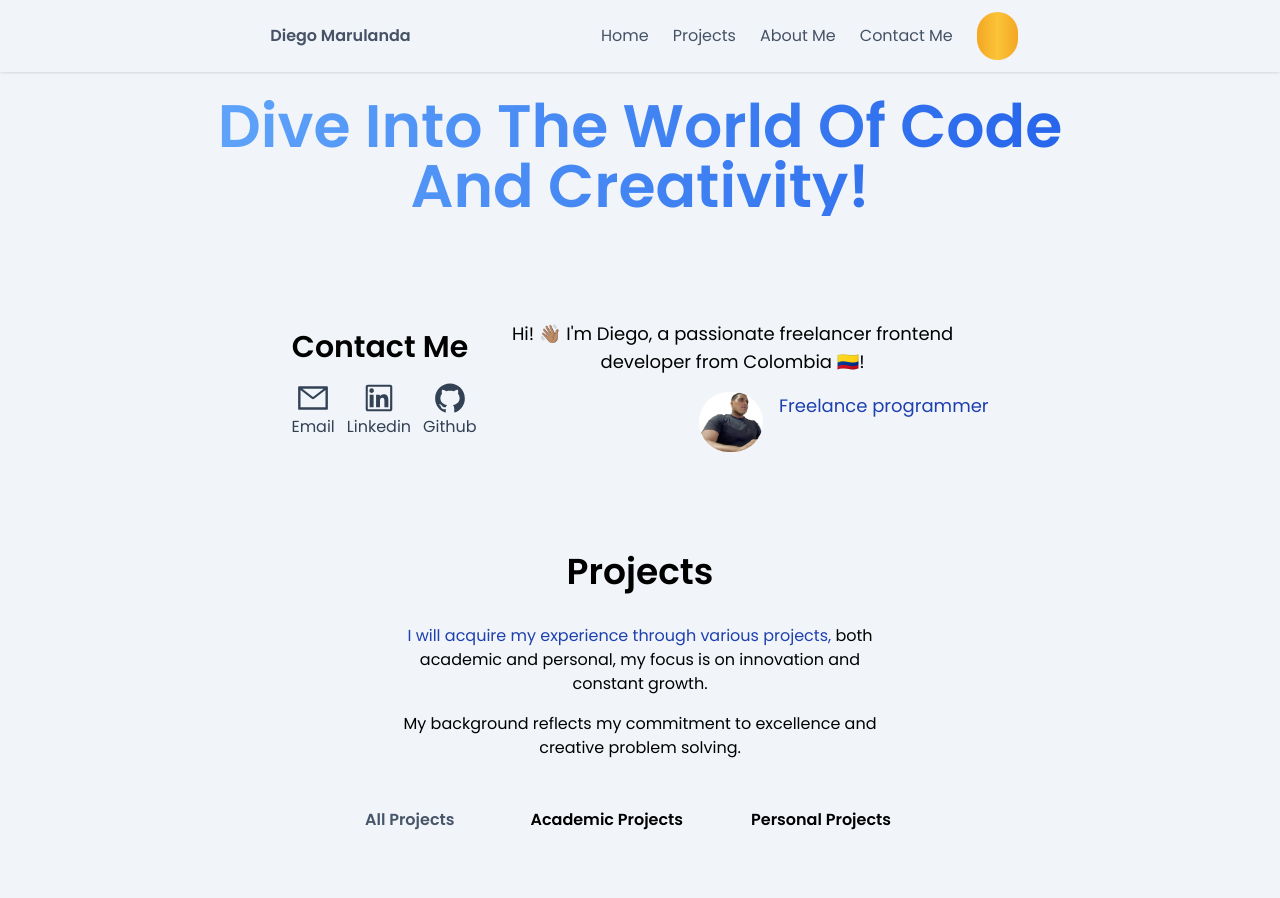
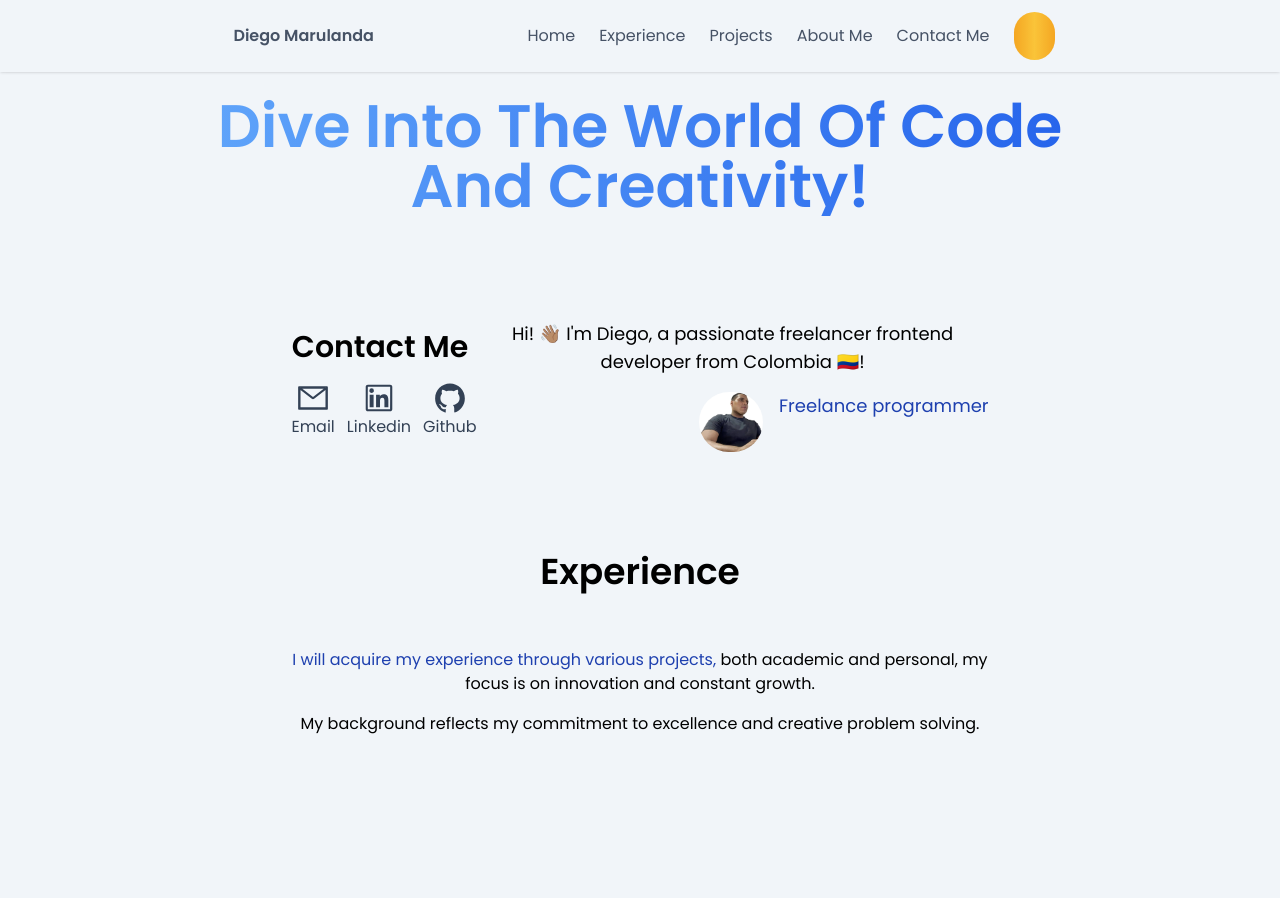
Before and after one commit to DiegoMarulandaB/Portfolio, a Next.js app: page / in a window 1280 px wide. Shown: the top 898 px of the page. Built offline with nearby package versions, Linux system fonts and the light colour scheme; some icons are missing.

Commit message:
refactor: :sparkles: add new experience menu

```diff
--- a/src/app/page.tsx
+++ b/src/app/page.tsx
@@ -1,12 +1,14 @@
 import Home from '../components/Home/Home'
 import Projects from '@/s/Projects/Projects'
 import About from '@/s/About/About'
+import Experience from '@/s/Experience/Experience'
 
 
 export default function HomePage() {
   return (
     <main className="mx-auto max-w-5xl px-4 sm:px-6">
       <Home />
+      <Experience />
       <Projects />
       <About />
     </main>
--- /dev/null
+++ b/src/components/Experience/Experience.tsx
@@ -0,0 +1,30 @@
+'use client'
+
+const Experience = () => {
+  return (
+    <section id="experience">
+      <div className=" text-center justify-center mx-2 mr-2 pt-24 font-extrabold capitalize text-4xl sm:text-6xl md:text-4xl lg:text-4xl xl:text-7xl">
+        <h1>Experience</h1>
+      </div>
+      <div className="flex flex-col md:flex-row md:p-4 md:text-left mt-2 space-y-10 md:space-x-10 md:space-y-0 items-stretch justify-center align-top">
+        <div className="md:w-4/5">
+          <div className="flex flex-col items-center justify-center pb-4">
+            <div className="text-center text-1xl dark:text-white mx-2 mr-2 mt-4 mb-4">
+              <p className="mb-4 mt-4">
+                <span className="text-blue-800 dark:text-amber-200">
+                  I will acquire my experience through various projects,{' '}
+                </span>
+                both academic and personal, my focus is on innovation and constant growth.
+              </p>
+              <p className="mb-4 mt-4">
+                My background reflects my commitment to excellence and creative problem solving.
+              </p>
+            </div>
+          </div>
+        </div>
+      </div>
+    </section>
+  )
+}
+
+export default Experience
--- a/src/components/Navigation/Navigation.tsx
+++ b/src/components/Navigation/Navigation.tsx
@@ -8,6 +8,7 @@ import NaviLink from '../../types/NaviLink'
 
 const LINKS_NAV: NaviLink[] = [
   { label: 'Home', route: '/#home' },
+  { label: 'Experience', route: '/#experience' },
   { label: 'Projects', route: '/#projects' },
   { label: 'About Me', route: '/#about' },
   { label: 'Contact Me', route: '/#contact' },
--- a/src/components/Projects/Projects.tsx
+++ b/src/components/Projects/Projects.tsx
@@ -13,36 +13,24 @@ const Projects: React.FC = () => {
   return (
     <section id="projects">
       <div className="min-h-screen flex items-center justify-center">
-        <div className="flex flex-col mx-4 mr-4">
-            <div className="mx-auto mb-[4px] max-w-[510px]">
-              <h1 className=" text-center mx-2 mr-2 mt-24 font-extrabold capitalize text-4xl sm:text-6xl md:text-4xl lg:text-4xl xl:text-7xl">
+        <div className="flex flex-col text-center items-center justify-center mx-4 mr-4">
+          <div className="flex flex-wrap -mx-4">
+            <div className="mx-auto mb-[56px] max-w-[510px] text-center">
+              <h1 className=" text-center justify-center mx-2 mr-2 mt-24 font-extrabold capitalize text-4xl sm:text-6xl md:text-4xl lg:text-4xl xl:text-7xl">
                 Projects
               </h1>
-              <div className="md:w-5/3">
-                <div className="flex flex-col items-center justify-center pb-4">
-                  <div className="text-center text-1xl dark:text-white mx-2 mr-2 mt-8 [&>p]:mb-4">
-                    <p>
-                      <span className="text-blue-800 dark:text-amber-200">
-                        {' '}
-                        I will acquire my experience through various projects,
-                      </span>{' '}
-                      both academic and personal, my focus is on innovation and constant growth.
-                    </p>
-                    <p>My background reflects my commitment to excellence and creative problem solving.</p>
-                  </div>
-                </div>
-              </div>
             </div>
+          </div>
 
           <div className="w-full flex flex-wrap justify-center -mx-4">
-            <div className="">
+            <div className="w-full px-4">
               <ul className="flex flex-wrap justify-center mb-12 space-x-1">
-                <li>
+                <li className="mb-1">
                   <button
                     onClick={() => handleProject('all')}
                     className={`inline-block py-3 px-3 text-1xl font-semibold transition md:py-3 lg:px-8 ${
                       showCard === 'all'
-                        ? 'activeClasses text-slate-600 hover:text-slate-950 dark:text-white dark:hover:text-blue-100 mx-2 mr-2'
+                        ? 'activeClasses text-slate-700 hover:text-slate-950 dark:text-white dark:hover:text-blue-100  transition-transform duration-150 ease-in-out hover:scale-125  mx-2 mr-2'
                         : 'inactiveClasses'
                     }`}
                   >
@@ -53,9 +41,9 @@ const Projects: React.FC = () => {
                 <li className="mb-1">
                   <button
                     onClick={() => handleProject('academic projects')}
-                    className={`inline-block py-3 px-3 text-1xl font-semibold transition md:py-3 lg:px-8 ${
+                    className={`inline-block py-3 px-3 text-1xl  font-semibold transition md:py-3 lg:px-8 ${
                       showCard === 'academic projects'
-                        ? 'activeClasses text-slate-600 hover:text-slate-950 dark:text-white dark:hover:text-blue-100 mx-2 mr-2'
+                        ? 'activeClassestext-slate-700 hover:text-slate-950 dark:text-white dark:hover:text-blue-100  transition-transform duration-150 ease-in-out hover:scale-125  mx-2 mr-2'
                         : 'inactiveClasses'
                     }`}
                   >
@@ -67,7 +55,7 @@ const Projects: React.FC = () => {
                     onClick={() => handleProject('personal projects')}
                     className={`inline-block py-3 px-3 text-1xl font-semibold transition md:py-3 lg:px-8 ${
                       showCard === 'personal projects'
-                        ? 'activeClasses text-slate-600 hover:text-slate-950 dark:text-white dark:hover:text-blue-100 mx-2 mr-2'
+                        ? 'activeClasses text-slate-700 hover:text-slate-950 dark:text-white dark:hover:text-blue-100 transition-transform duration-150 ease-in-out hover:scale-125 mx-2 mr-2'
                         : 'inactiveClasses'
                     }`}
                   >
```
